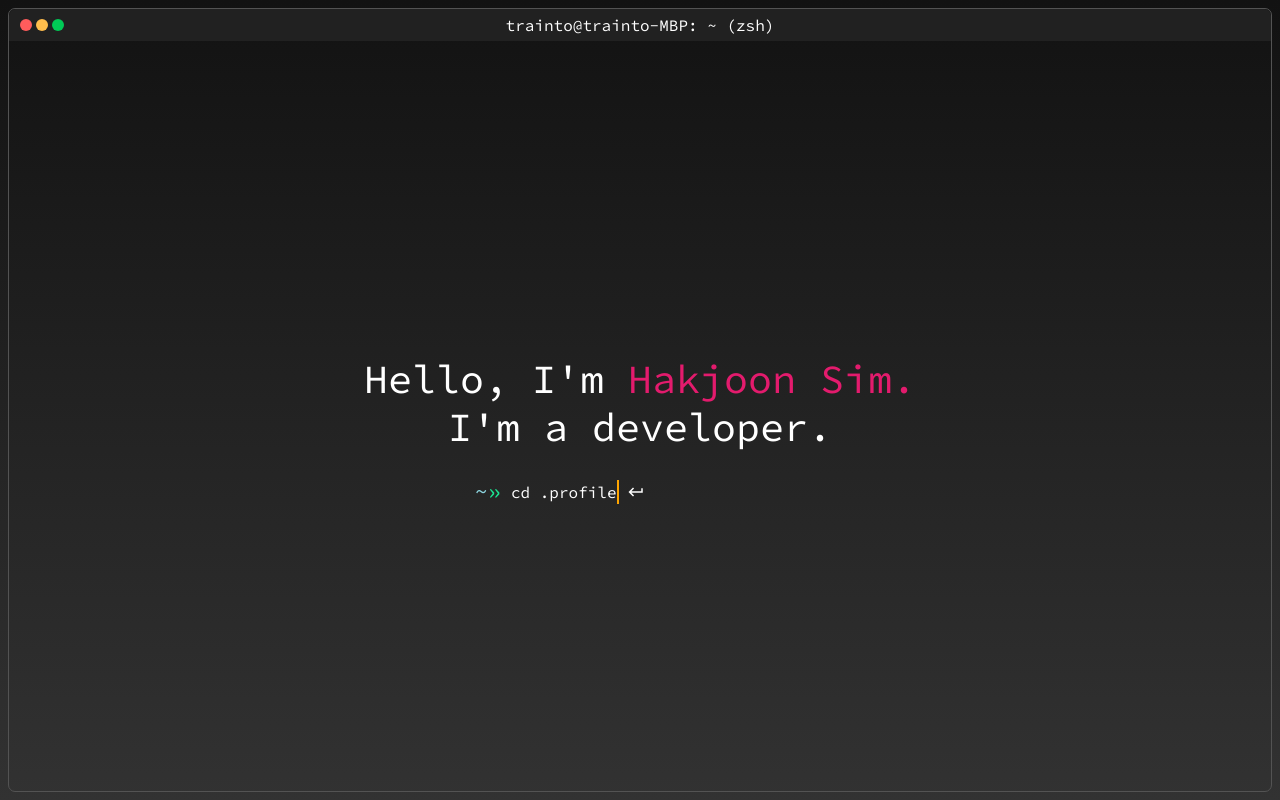
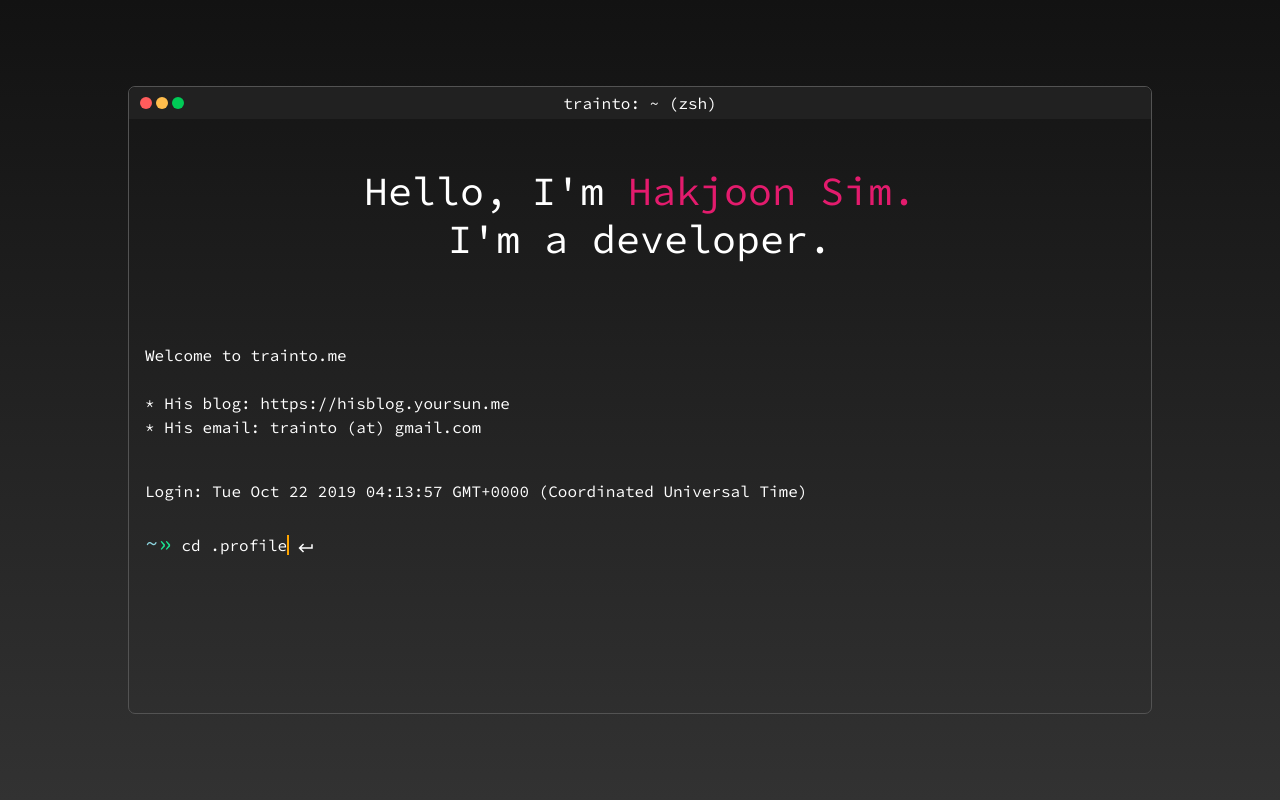
Before and after one commit to trainto/trainto.github.io, a React (Create React App) app: page / in a window 1280 px wide. Shown: the top 800 px of the page. Built offline with nearby package versions, Linux system fonts and the light colour scheme; no server answers.

Commit message:
Redesign header

```diff
--- a/src/components/header.css
+++ b/src/components/header.css
@@ -10,6 +10,10 @@ header {
 }
 
 .terminal {
+  width: 1024px;
+  max-width: 100%;
+  height: 768px;
+  max-height: 80%;
   border: 1px solid #535353;
   border-radius: 7px;
 }
--- a/src/components/header.tsx
+++ b/src/components/header.tsx
@@ -4,6 +4,7 @@ import './header.css';
 const command = 'cd .profile';
 
 const Header = () => {
+  const [time, setTime] = useState('');
   const [typings, setTypings] = useState('');
 
   useEffect(() => {
@@ -12,6 +13,11 @@ const Header = () => {
     }, 200);
   }, [typings.length]);
 
+  useEffect(() => {
+    setTime(new Date().toString());
+  }, []);
+
+  /*
   const handleRequestFullScreen = () => {
     const element: any = document.documentElement;
     const request =
@@ -26,6 +32,7 @@ const Header = () => {
       alert('Your browser does not support full screen mode.');
     }
   };
+  */
 
   const handleReturnClicked = () => {
     const aboutSection = document.getElementById('about');
@@ -43,25 +50,34 @@ const Header = () => {
   };
 
   return (
-    <header className="vh-100 p-2 scroll-area" id="home">
-      <div className="h-100 terminal">
+    <header className="vh-100 p-2 d-flex align-items-center justify-content-center" id="home">
+      <div className="terminal">
         <div className="terminal-header d-flex">
           <div className="terminal-button-group">
             <span className="terminal-button red" />
             <span className="terminal-button yellow ml-1" />
-            <span className="terminal-button green ml-1 cursor-pointer" onClick={handleRequestFullScreen} />
+            <span className="terminal-button green ml-1" />
           </div>
-          <div className="terminal-title text-center">trainto@trainto-MBP: ~ (zsh)</div>
+          <div className="terminal-title text-center">trainto: ~ (zsh)</div>
         </div>
-        <div className="h-100 d-flex justify-content-center align-items-center text-center">
-          <div className="flex-colum">
+        <div className="text-center py-5">
           <h1>
             Hello, I&apos;m <span className="highlite-color">Hakjoon Sim.</span>
             <br />
             I'm a developer.
           </h1>
-            <div className="d-inline-block w-60 mt-3 text-left">
-              <div className="d-flex align-items-center">
+        </div>
+        <div className="mt-4 ml-3">
+          <div>Welcome to trainto.me</div>
+          <br />
+
+          <div className="text-truncate"> * His blog: https://hisblog.yoursun.me</div>
+          <div className="text-truncate"> * His email: trainto (at) gmail.com</div>
+          <br />
+
+          <div className="text-truncate mt-3">Login: {time}</div>
+          <br />
+
           <span className="directory-color font-bigger-2">~</span>
           <span className="point-color font-bigger-2">&raquo;</span>
           <span className="typewriter">&nbsp;{typings}</span>
@@ -69,7 +85,7 @@ const Header = () => {
           <input
             id="btn-return"
             type="image"
-                  className={`ml-2 ${command.length === typings.length ? 'show' : ''}`}
+            className={`align-middle ml-2 ${command.length === typings.length ? 'show' : ''}`}
             src="/img/header-ic-return.png"
             alt="return"
             style={{ height: '18px' }}
@@ -77,9 +93,6 @@ const Header = () => {
           />
         </div>
       </div>
-          </div>
-        </div>
-      </div>
     </header>
   );
 };
```
Lines whose indentation alone changed are shown as unchanged.
